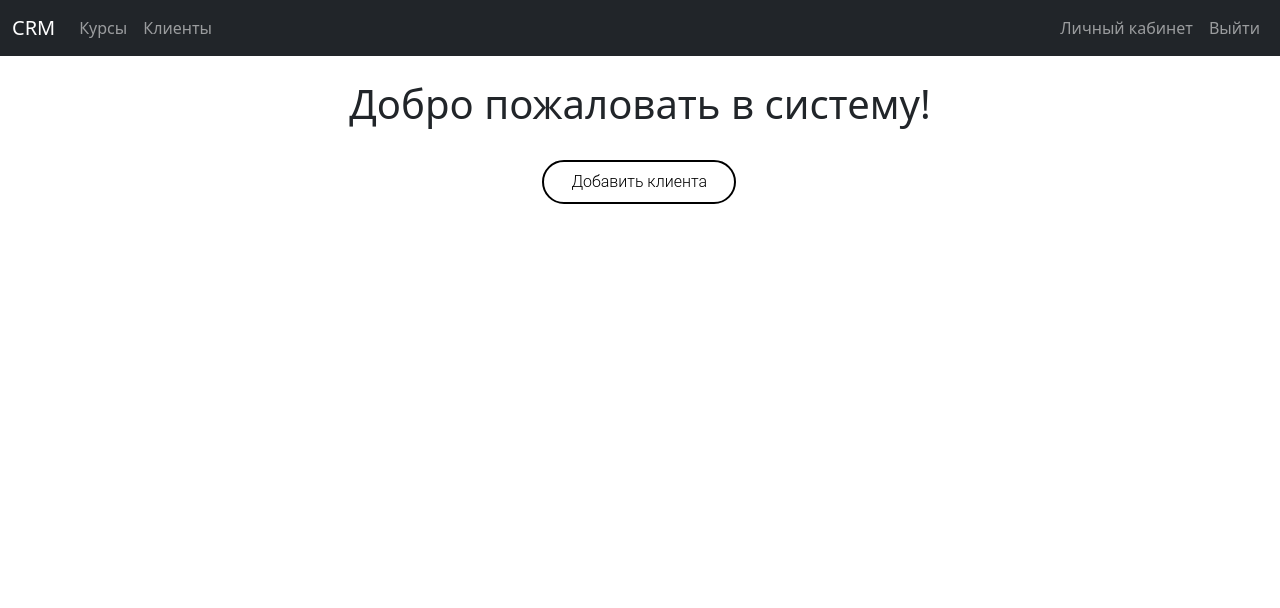
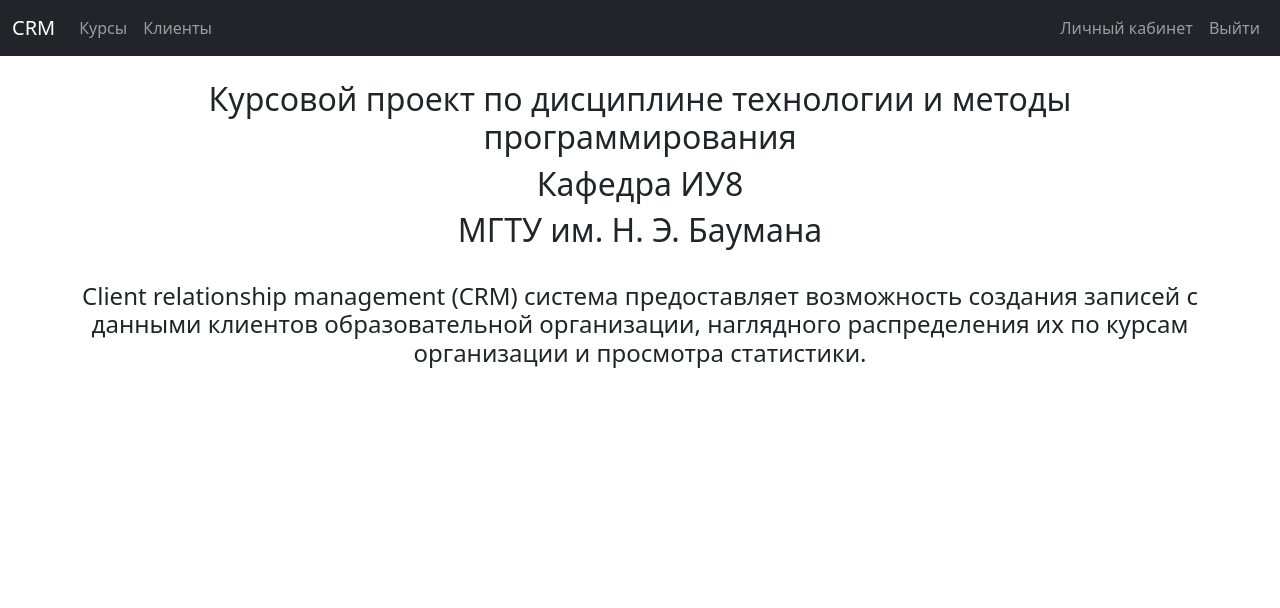
Before and after one commit to TheMatrix2/Django-CRM, a Django app: page / in a window 1280 px wide. Shown: the top 608 px of the page. Run offline with Django 4.2, Linux system fonts and the light colour scheme; the visitor is signed in with stand-in values (Sample User, id 1); some libraries are stand-ins or nearby versions.

Commit message:
Visual improvements

```diff
--- a/website/templates/home.html
+++ b/website/templates/home.html
@@ -1,24 +1,19 @@
 {% extends 'base.html' %}
 {% block content %}
 
-<body>
-    <div style="text-align: center">
+<div style="text-align: center">
 
     {% if user.is_authenticated %}
 
-    <h1>Добро пожаловать в систему!</h1>
-        <br/>
-
-    <a href="{% url 'add-client' %}" class="btn1">Добавить клиента</a>
-
-    {% else %}
-
-    <a href="{% url 'login' %}" class="btn1">Вход</a>
-    <a href="{% url 'register' %}" class="btn1">Регистрация</a>
+    <h2>Курсовой проект по дисциплине технологии и методы программирования</h2>
+    <h2>Кафедра ИУ8</h2>
+    <h2>МГТУ им. Н. Э. Баумана</h2>
+    <br/>
+    <h4>Client relationship management (CRM) система предоставляет возможность создания записей с данными клиентов
+        образовательной организации, наглядного распределения их по курсам организации и просмотра статистики.
+    </h4>
 
     {% endif %}
-
 </div>
-</body>
 
 {% endblock %}
--- a/website/templates/register.html
+++ b/website/templates/register.html
@@ -33,6 +33,10 @@
 		<br/>
 		<button type="submit" class="btn1">Зарегистрироваться</button>
 	</form>
+	<br/>
+	<br/>
+	<h3>Нет учетной записи? <a href="{% url 'register' %}" >Создать аккаунт</a> </h3>
+	<br/>
 </div>
 
 {% endblock %}
```
Also changed, not shown: website/templates/login.html (+3 -7 lines).
